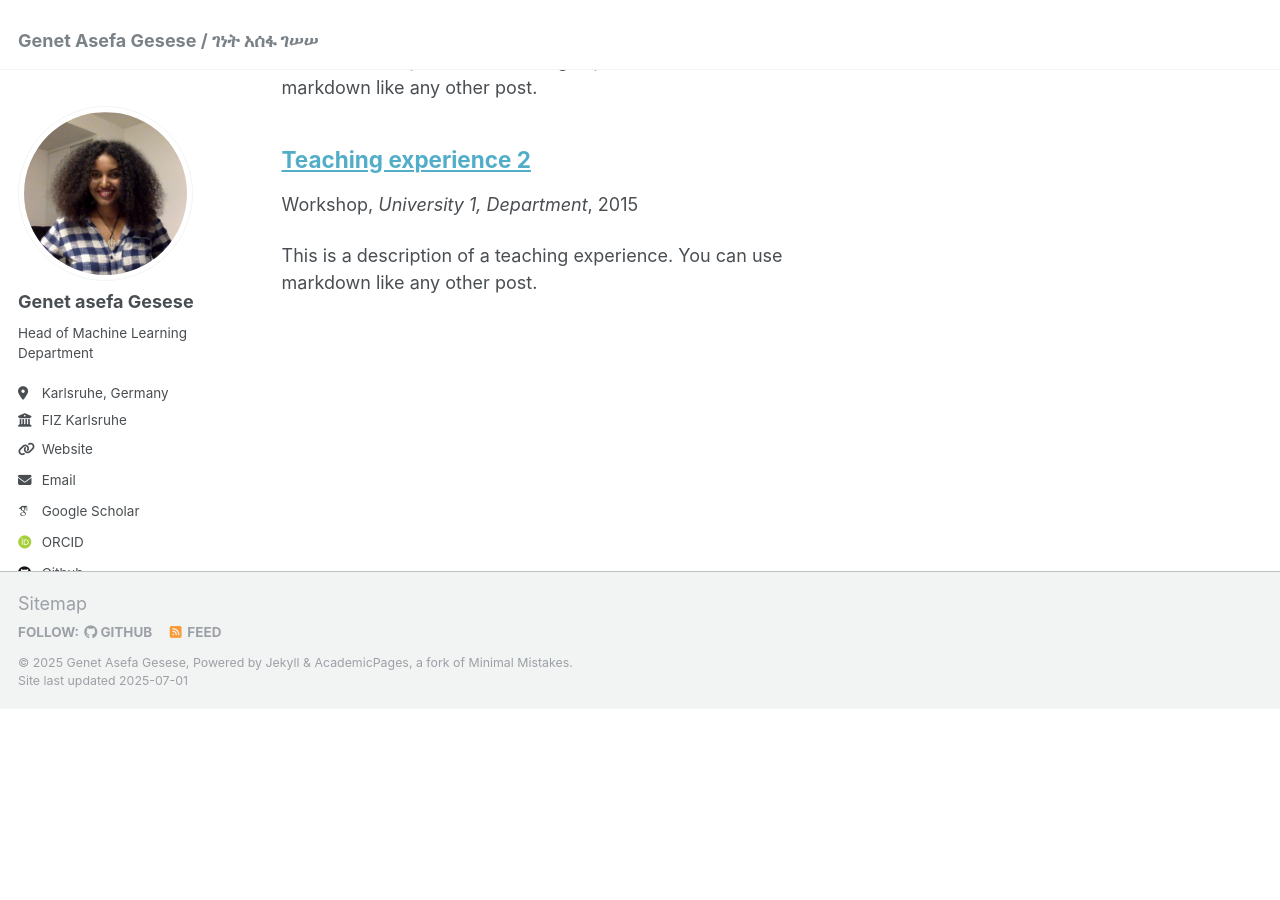
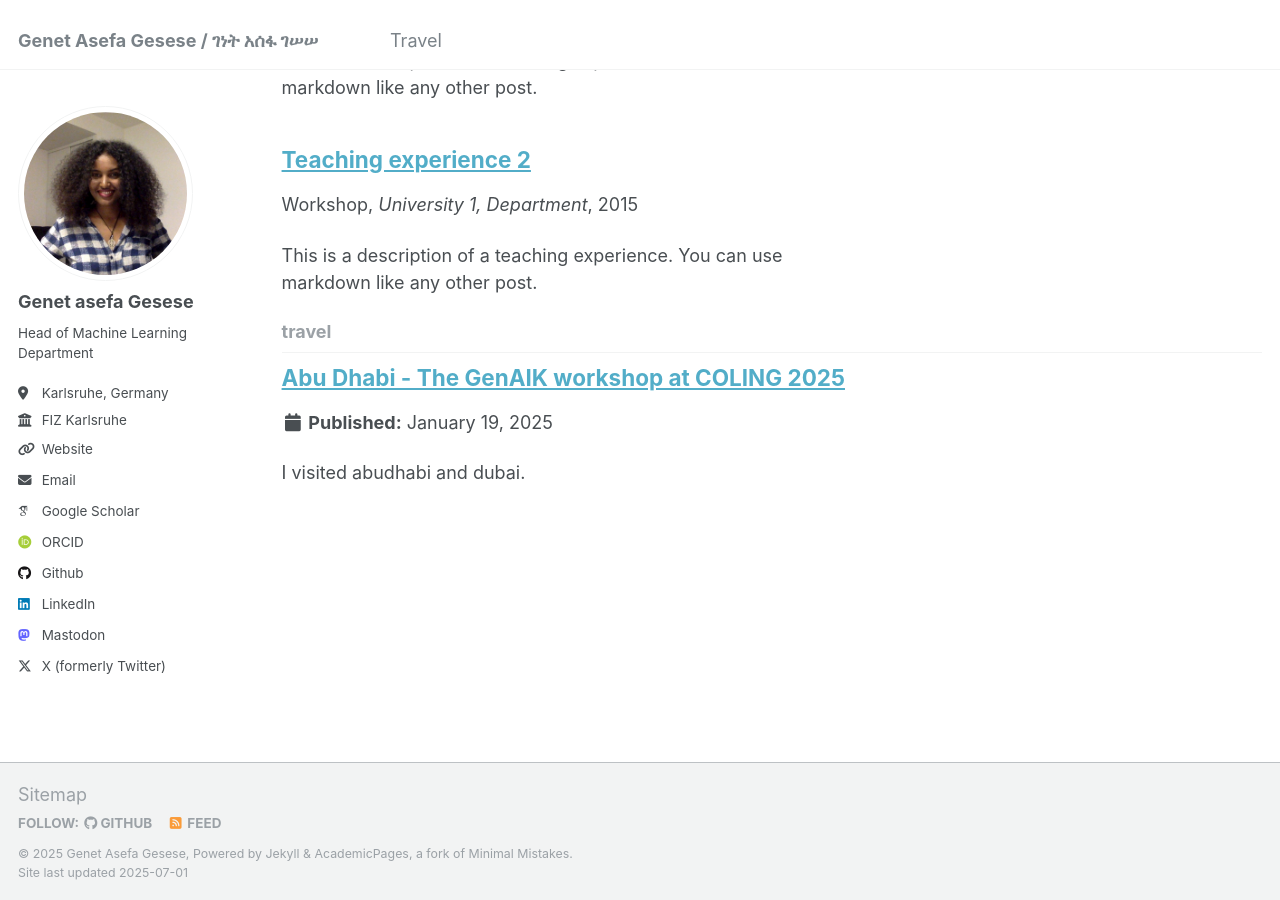
Before and after one commit to GenetAsefa/GenetAsefa.github.io, a Jekyll site: the page built from _pages/collection-archive.html, in a window 1280 px wide and 900 px high, scrolled down 3174 px. Built offline with Jekyll 4.4.1, drawn with Linux system fonts in a browser that asks for light colours; some web fonts are replaced; before the commit the page ends 3883 px from its top, so only the background shows below that.

Commit message:
update travel

```diff
--- a/_config.yml
+++ b/_config.yml
@@ -224,6 +224,10 @@ collections:
   talks:
     output: true
     permalink: /:collection/:path/
+  travel:
+    output: true
+    permalink: /travel/:title/
+
 
 
 # These settings control how pages and collections are included in the site
--- a/_data/navigation.yml
+++ b/_data/navigation.yml
@@ -25,3 +25,6 @@ main:
 
   #- title: "Guide"
   #  url: /markdown/
+
+  - title: "Travel"
+    url: /travel/
--- /dev/null
+++ b/_travel/abudhabi-2025.md
@@ -0,0 +1,7 @@
+---
+title: "Abu Dhabi - The GenAIK workshop at COLING 2025"
+date: 2025-01-19
+layout: post
+---
+
+I visited abudhabi and dubai.
```
Also changed, not shown: 3 other files.
